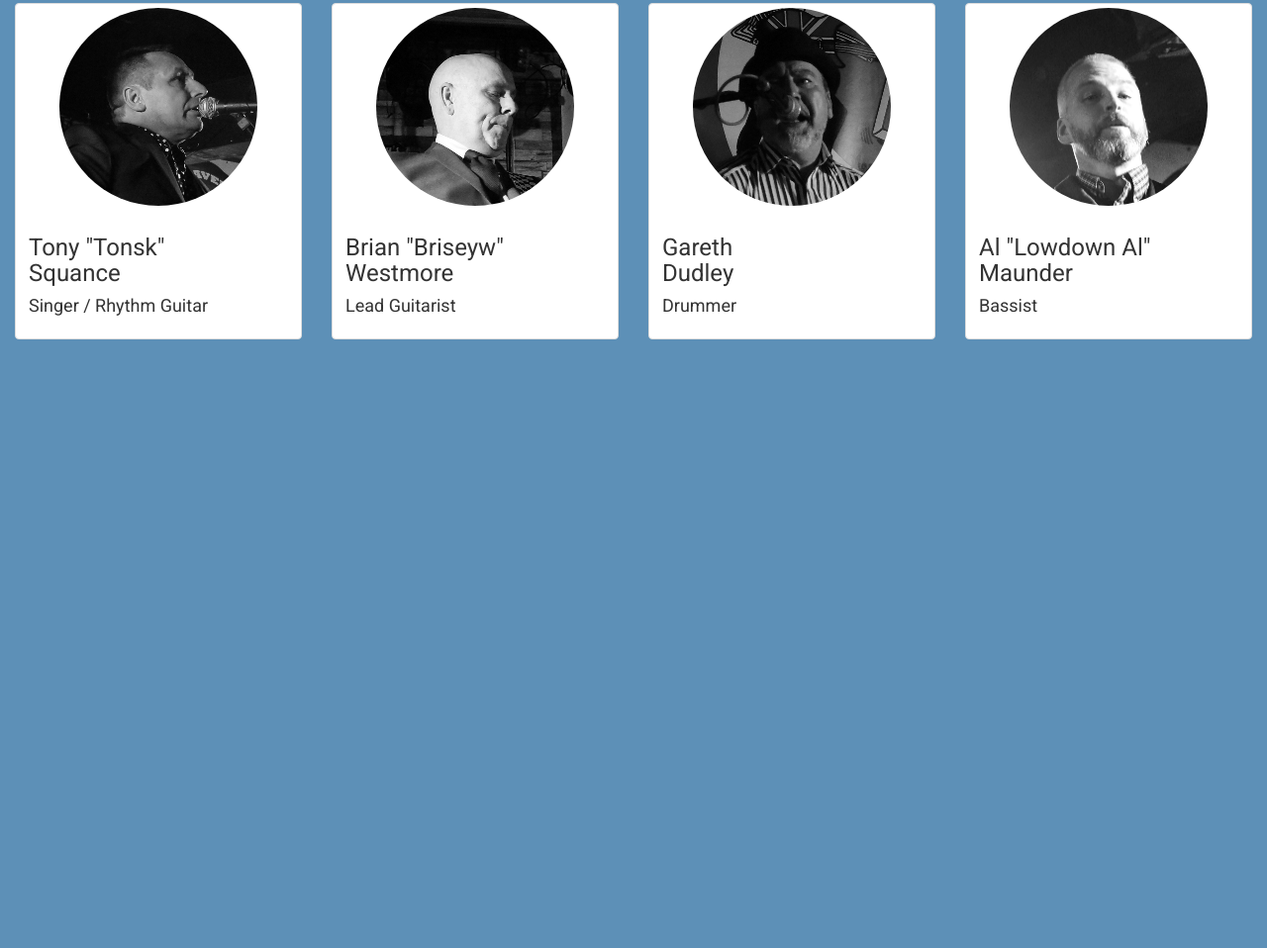
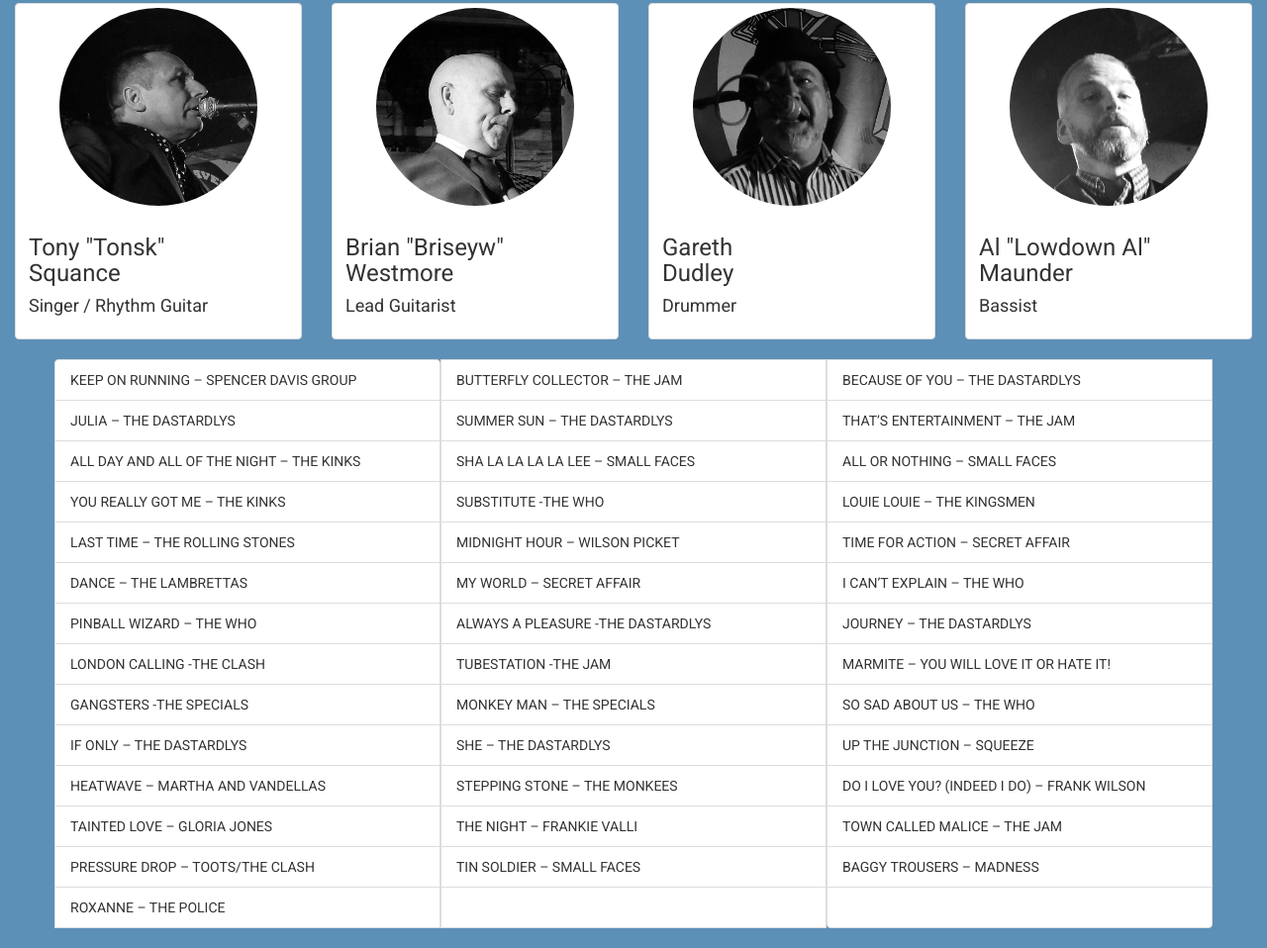
Before and after one commit to Pineboy2/WebsiteProject, a plain HTML site: page about.html in a window 1280 px wide. Shown: the part 150-1108 px from the top of the page at 99% size. Before the commit the page ends 800 px from the top, so only its background shows below. Drawn offline with nearby package versions, Linux system fonts and the light colour scheme.

Commit message:
Added song list

```diff
--- a/about.html
+++ b/about.html
@@ -30,7 +30,7 @@
         <div class="container-fluid navbar navbar--darken">
             <div class="row visible-xs">
                 <ul class="nav navbar-nav dropdown-nav">
-                    <li class="dropdown col-xs-6">
+                    <li class="dropdown col-xs-5">
                         <a href="#" class="dropdown-toggle font-white" data-toggle="dropdown" role="button" aria-haspopup="true" aria-expanded="false"><span class="glyphicon glyphicon-th-list"></span>&nbsp;Menu<span class="caret"></span></a>
                         <ul class="dropdown-menu">
                             <li><a class="font-white" href="index.html">Home</a></li>
@@ -40,7 +40,7 @@
                             <li><a class="font-white" href="contact.html">Contact Us</a></li>
                         </ul>
                     </li>
-                    <div class="navbar-header col-xs-6">
+                    <div class="navbar-header col-xs-7">
                         <a href="/" class="navbar-brand font-white">The Dastardlys</a>
                     </div>
                 </ul>
@@ -63,7 +63,7 @@
     <!-- About Band -->
     <div class="container-fluid band-container">
         <div class="row">
-            <div class="col-xs-12">
+            <div class="col-xs-12 text-center">
                 <h1>About The Band</h1>
                 <p>A four piece band playing classic Mod, Northern Soul, Motown, Ska, Revival, New Wave and originals.</p>
             </div>
@@ -112,6 +112,54 @@
         </div>
     </main>
     <!-- /.about-members -->
+    <!-- Set List-->
+    <article class="container songs-container">
+        <div class="row list-group">
+            <div class="list-group-item col-xs-12 col-md-6 col-lg-4">KEEP ON RUNNING – SPENCER DAVIS GROUP</div>
+            <div class="list-group-item col-xs-12 col-md-6 col-lg-4">BUTTERFLY COLLECTOR – THE JAM</div>
+            <div class="list-group-item col-xs-12 col-md-6 col-lg-4">BECAUSE OF YOU – THE DASTARDLYS</div>
+            <div class="list-group-item col-xs-12 col-md-6 col-lg-4">JULIA – THE DASTARDLYS</div>
+            <div class="list-group-item col-xs-12 col-md-6 col-lg-4">SUMMER SUN – THE DASTARDLYS</div>
+            <div class="list-group-item col-xs-12 col-md-6 col-lg-4">THAT’S ENTERTAINMENT – THE JAM</div>
+            <div class="list-group-item col-xs-12 col-md-6 col-lg-4">ALL DAY AND ALL OF THE NIGHT – THE KINKS</div>
+            <div class="list-group-item col-xs-12 col-md-6 col-lg-4">SHA LA LA LA LA LEE – SMALL FACES</div>
+            <div class="list-group-item col-xs-12 col-md-6 col-lg-4">ALL OR NOTHING – SMALL FACES</div>
+            <div class="list-group-item col-xs-12 col-md-6 col-lg-4">YOU REALLY GOT ME – THE KINKS</div>
+            <div class="list-group-item col-xs-12 col-md-6 col-lg-4">SUBSTITUTE -THE WHO</div>
+            <div class="list-group-item col-xs-12 col-md-6 col-lg-4">LOUIE LOUIE – THE KINGSMEN</div>
+            <div class="list-group-item col-xs-12 col-md-6 col-lg-4">LAST TIME – THE ROLLING STONES</div>
+            <div class="list-group-item col-xs-12 col-md-6 col-lg-4">MIDNIGHT HOUR – WILSON PICKET</div>
+            <div class="list-group-item col-xs-12 col-md-6 col-lg-4">TIME FOR ACTION – SECRET AFFAIR</div>
+            <div class="list-group-item col-xs-12 col-md-6 col-lg-4">DANCE – THE LAMBRETTAS</div>
+            <div class="list-group-item col-xs-12 col-md-6 col-lg-4">MY WORLD – SECRET AFFAIR</div>
+            <div class="list-group-item col-xs-12 col-md-6 col-lg-4">I CAN’T EXPLAIN – THE WHO</div>
+            <div class="list-group-item col-xs-12 col-md-6 col-lg-4">PINBALL WIZARD – THE WHO</div>
+            <div class="list-group-item col-xs-12 col-md-6 col-lg-4">ALWAYS A PLEASURE -THE DASTARDLYS</div>
+            <div class="list-group-item col-xs-12 col-md-6 col-lg-4">JOURNEY – THE DASTARDLYS</div>
+            <div class="list-group-item col-xs-12 col-md-6 col-lg-4">LONDON CALLING -THE CLASH</div>
+            <div class="list-group-item col-xs-12 col-md-6 col-lg-4">TUBESTATION -THE JAM</div>
+            <div class="list-group-item col-xs-12 col-md-6 col-lg-4">MARMITE – YOU WILL LOVE IT OR HATE IT!</div>
+            <div class="list-group-item col-xs-12 col-md-6 col-lg-4">GANGSTERS -THE SPECIALS</div>
+            <div class="list-group-item col-xs-12 col-md-6 col-lg-4">MONKEY MAN – THE SPECIALS</div>
+            <div class="list-group-item col-xs-12 col-md-6 col-lg-4">SO SAD ABOUT US – THE WHO</div>
+            <div class="list-group-item col-xs-12 col-md-6 col-lg-4">IF ONLY – THE DASTARDLYS</div>
+            <div class="list-group-item col-xs-12 col-md-6 col-lg-4">SHE – THE DASTARDLYS</div>
+            <div class="list-group-item col-xs-12 col-md-6 col-lg-4">UP THE JUNCTION – SQUEEZE</div>
+            <div class="list-group-item col-xs-12 col-md-6 col-lg-4">HEATWAVE – MARTHA AND VANDELLAS</div>
+            <div class="list-group-item col-xs-12 col-md-6 col-lg-4">STEPPING STONE – THE MONKEES</div>
+            <div class="list-group-item col-xs-12 col-md-6 col-lg-4">DO I LOVE YOU? (INDEED I DO) – FRANK WILSON</div>
+            <div class="list-group-item col-xs-12 col-md-6 col-lg-4">TAINTED LOVE – GLORIA JONES</div>
+            <div class="list-group-item col-xs-12 col-md-6 col-lg-4">THE NIGHT – FRANKIE VALLI</div>
+            <div class="list-group-item col-xs-12 col-md-6 col-lg-4">TOWN CALLED MALICE – THE JAM</div>
+            <div class="list-group-item col-xs-12 col-md-6 col-lg-4">PRESSURE DROP – TOOTS/THE CLASH</div>
+            <div class="list-group-item col-xs-12 col-md-6 col-lg-4">TIN SOLDIER – SMALL FACES</div>
+            <div class="list-group-item col-xs-12 col-md-6 col-lg-4">BAGGY TROUSERS – MADNESS</div>
+            <div class="list-group-item col-xs-12 col-md-6 col-lg-4">ROXANNE – THE POLICE</div>
+            <div class="list-group-item col-xs-12 col-md-6 col-lg-4 visible-lg">&nbsp;</div>
+            <div class="list-group-item col-xs-12 col-md-6 col-lg-4 visible-lg">&nbsp;</div>
+        </div>
+    </article>
+    <!-- /.set list-->
 </body>
 <script src="https://code.jquery.com/jquery-3.2.1.min.js" integrity="sha256-hwg4gsxgFZhOsEEamdOYGBf13FyQuiTwlAQgxVSNgt4=" crossorigin="anonymous"></script>
 <script src="https://maxcdn.bootstrapcdn.com/bootstrap/3.3.7/js/bootstrap.min.js" integrity="sha384-Tc5IQib027qvyjSMfHjOMaLkfuWVxZxUPnCJA7l2mCWNIpG9mGCD8wGNIcPD7Txa" crossorigin="anonymous"></script>
```
